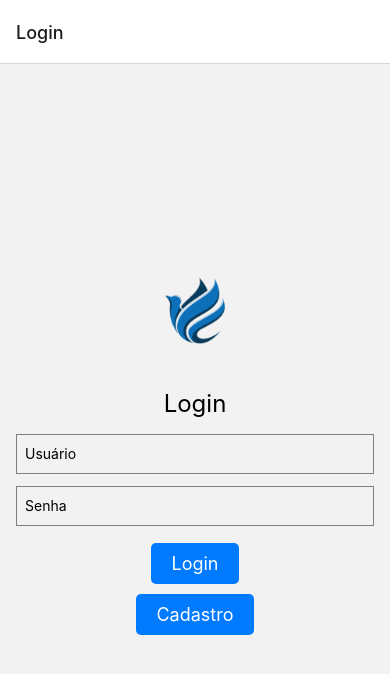
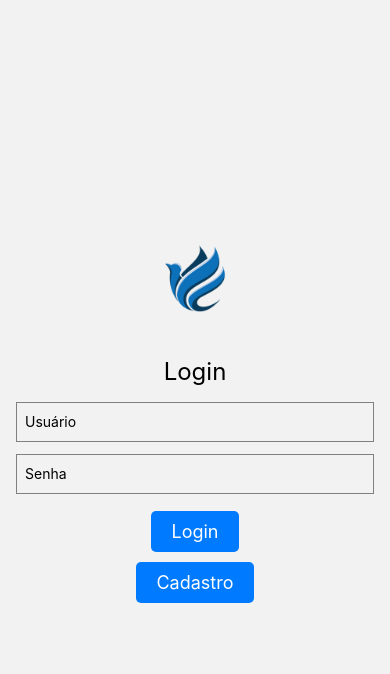
Before and after one commit to DiegoOliveira1990/papacapim-app, a React Native app: screen / in a window 390 px wide. Shown: the top 674 px of the page. Built offline with nearby package versions, Linux system fonts and the light colour scheme.

Commit message:
Ajustes de interface e atualização para versão 2.0

```diff
--- a/navigation/AppNavigator.js
+++ b/navigation/AppNavigator.js
@@ -1,6 +1,7 @@
 import React from 'react';
 import { NavigationContainer } from '@react-navigation/native';
 import { createStackNavigator } from '@react-navigation/stack';
+import { StatusBar, SafeAreaView, StyleSheet } from 'react-native';
 import LoginScreen from '../screens/LoginScreen';
 import SignupScreen from '../screens/SignupScreen';
 import FeedScreen from '../screens/FeedScreen';
@@ -14,15 +15,25 @@ const Stack = createStackNavigator();
 export default function AppNavigator() {
   return (
     <NavigationContainer>
-      <Stack.Navigator initialRouteName="Login">
-        <Stack.Screen name="Login" component={LoginScreen} />
-        <Stack.Screen name="Signup" component={SignupScreen} />
-        <Stack.Screen name="Feed" component={FeedScreen} />
-        <Stack.Screen name="Profile" component={ProfileScreen} />
-        <Stack.Screen name="EditProfile" component={EditProfileScreen} />
-        <Stack.Screen name="Post" component={PostScreen} />
-        <Stack.Screen name="SearchUser" component={SearchUserScreen} />
-      </Stack.Navigator>
+      <SafeAreaView style={styles.safeArea}>
+        <StatusBar barStyle="dark-content" backgroundColor="#ffffff" />
+        <Stack.Navigator initialRouteName="Login">
+          <Stack.Screen name="Login" component={LoginScreen} options={{ headerShown: false }} />
+          <Stack.Screen name="Signup" component={SignupScreen} options={{ headerShown: false }} />
+          <Stack.Screen name="Feed" component={FeedScreen} options={{ headerShown: false }} />
+          <Stack.Screen name="Profile" component={ProfileScreen} options={{ headerShown: false }} />
+          <Stack.Screen name="EditProfile" component={EditProfileScreen} options={{ headerShown: false }} />
+          <Stack.Screen name="Post" component={PostScreen} options={{ headerShown: false }} />
+          <Stack.Screen name="SearchUser" component={SearchUserScreen} options={{ headerShown: false }} />
+        </Stack.Navigator>
+      </SafeAreaView>
     </NavigationContainer>
   );
 }
+
+const styles = StyleSheet.create({
+  safeArea: {
+    flex: 1,
+    backgroundColor: '#ffffff', // Defina a cor de fundo desejada para o SafeAreaView
+  },
+});
```
